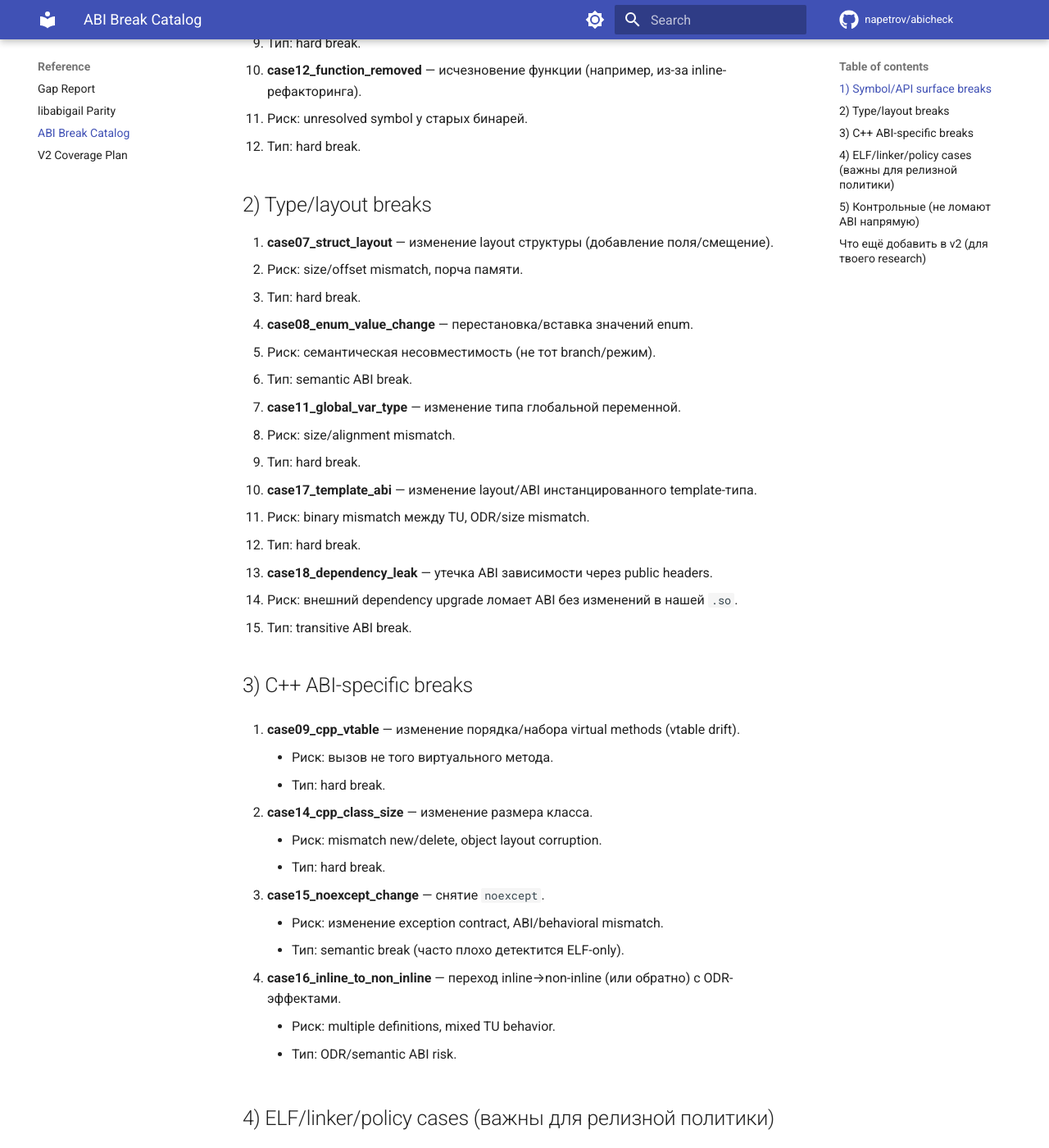
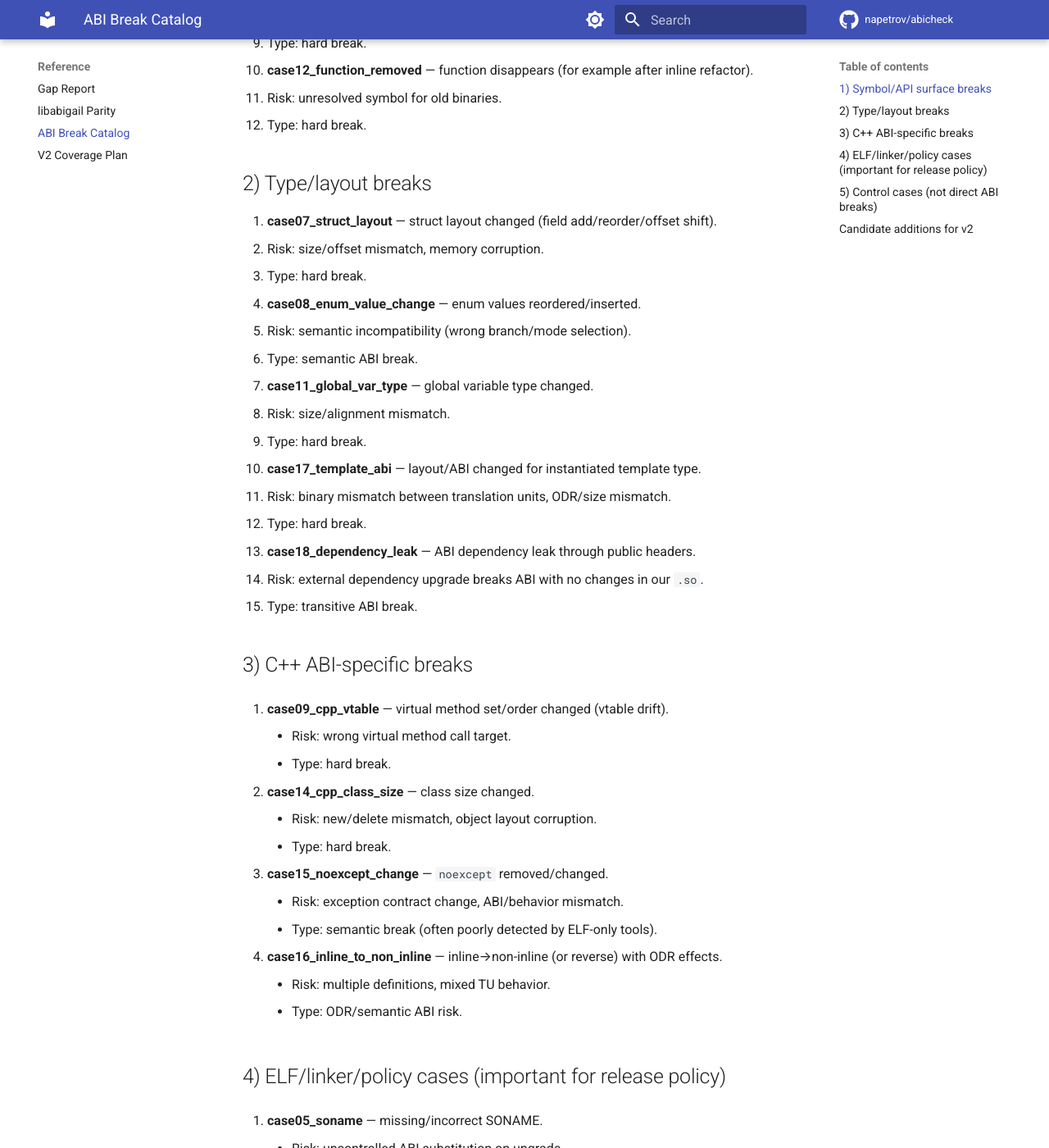
Before and after one commit to napetrov/abicheck, an MkDocs documentation site: the page built from docs/abi_breaking_cases_catalog_ru.md, in a window 1280 px wide and 1400 px high, scrolled down 599 px. Shown: the whole window at 82% size. Built offline with MkDocs 1.6.1 and Material for MkDocs 9.7.7, drawn with Linux system fonts in a browser that asks for light colours; comment, search, counter and statistics services are not loaded; some of the changed text lies outside the part shown.

Commit message:
docs: translate breakage guides to English only

```diff
--- a/docs/abi_breaking_cases_catalog_ru.md
+++ b/docs/abi_breaking_cases_catalog_ru.md
@@ -1,95 +1,96 @@
 # ABI Breaking Cases Catalog (v1)
 
-Ниже — систематизация кейсов из `examples/case01..case18` для исследования сценариев **ломания обратной совместимости ABI**.
+Below is a structured catalog of cases from `examples/case01..case18` for studying
+**ABI backward-compatibility breakage** scenarios.
 
 ## 1) Symbol/API surface breaks
 
-1. **case01_symbol_removal** — удаление публичного символа из `.so`.
-   - Риск: runtime loader error/undefined symbol.
-   - Тип: hard break.
+1. **case01_symbol_removal** — removal of a public symbol from `.so`.
+   - Risk: runtime loader error / undefined symbol.
+   - Type: hard break.
 
-2. **case02_param_type_change** — изменение типа аргумента функции.
-   - Риск: ABI mismatch по calling convention/register usage.
-   - Тип: hard break.
+2. **case02_param_type_change** — function parameter type changed.
+   - Risk: ABI mismatch in calling convention/register usage.
+   - Type: hard break.
 
-3. **case10_return_type** — изменение типа возвращаемого значения.
-   - Риск: truncation/UB на стороне потребителя.
-   - Тип: hard break.
+3. **case10_return_type** — function return type changed.
+   - Risk: truncation / UB on the consumer side.
+   - Type: hard break.
 
-4. **case12_function_removed** — исчезновение функции (например, из-за inline-рефакторинга).
-   - Риск: unresolved symbol у старых бинарей.
-   - Тип: hard break.
+4. **case12_function_removed** — function disappears (for example after inline refactor).
+   - Risk: unresolved symbol for old binaries.
+   - Type: hard break.
 
 ## 2) Type/layout breaks
 
-5. **case07_struct_layout** — изменение layout структуры (добавление поля/смещение).
-   - Риск: size/offset mismatch, порча памяти.
-   - Тип: hard break.
+5. **case07_struct_layout** — struct layout changed (field add/reorder/offset shift).
+   - Risk: size/offset mismatch, memory corruption.
+   - Type: hard break.
 
-6. **case08_enum_value_change** — перестановка/вставка значений enum.
-   - Риск: семантическая несовместимость (не тот branch/режим).
-   - Тип: semantic ABI break.
+6. **case08_enum_value_change** — enum values reordered/inserted.
+   - Risk: semantic incompatibility (wrong branch/mode selection).
+   - Type: semantic ABI break.
 
-7. **case11_global_var_type** — изменение типа глобальной переменной.
-   - Риск: size/alignment mismatch.
-   - Тип: hard break.
+7. **case11_global_var_type** — global variable type changed.
+   - Risk: size/alignment mismatch.
+   - Type: hard break.
 
-8. **case17_template_abi** — изменение layout/ABI инстанцированного template-типа.
-   - Риск: binary mismatch между TU, ODR/size mismatch.
-   - Тип: hard break.
+8. **case17_template_abi** — layout/ABI changed for instantiated template type.
+   - Risk: binary mismatch between translation units, ODR/size mismatch.
+   - Type: hard break.
 
-9. **case18_dependency_leak** — утечка ABI зависимости через public headers.
-   - Риск: внешний dependency upgrade ломает ABI без изменений в нашей `.so`.
-   - Тип: transitive ABI break.
+9. **case18_dependency_leak** — ABI dependency leak through public headers.
+   - Risk: external dependency upgrade breaks ABI with no changes in our `.so`.
+   - Type: transitive ABI break.
 
 ## 3) C++ ABI-specific breaks
 
-10. **case09_cpp_vtable** — изменение порядка/набора virtual methods (vtable drift).
-    - Риск: вызов не того виртуального метода.
-    - Тип: hard break.
+10. **case09_cpp_vtable** — virtual method set/order changed (vtable drift).
+    - Risk: wrong virtual method call target.
+    - Type: hard break.
 
-11. **case14_cpp_class_size** — изменение размера класса.
-    - Риск: mismatch new/delete, object layout corruption.
-    - Тип: hard break.
+11. **case14_cpp_class_size** — class size changed.
+    - Risk: new/delete mismatch, object layout corruption.
+    - Type: hard break.
 
-12. **case15_noexcept_change** — снятие `noexcept`.
-    - Риск: изменение exception contract, ABI/behavioral mismatch.
-    - Тип: semantic break (часто плохо детектится ELF-only).
+12. **case15_noexcept_change** — `noexcept` removed/changed.
+    - Risk: exception contract change, ABI/behavior mismatch.
+    - Type: semantic break (often poorly detected by ELF-only tools).
 
-13. **case16_inline_to_non_inline** — переход inline→non-inline (или обратно) с ODR-эффектами.
-    - Риск: multiple definitions, mixed TU behavior.
-    - Тип: ODR/semantic ABI risk.
+13. **case16_inline_to_non_inline** — inline→non-inline (or reverse) with ODR effects.
+    - Risk: multiple definitions, mixed TU behavior.
+    - Type: ODR/semantic ABI risk.
 
-## 4) ELF/linker/policy cases (важны для релизной политики)
+## 4) ELF/linker/policy cases (important for release policy)
 
-14. **case05_soname** — отсутствует SONAME.
-    - Риск: неконтролируемая подмена ABI при обновлении.
-    - Тип: policy break.
+14. **case05_soname** — missing/incorrect SONAME.
+    - Risk: uncontrolled ABI substitution on upgrade.
+    - Type: policy break.
 
-15. **case06_visibility** — утечка internal symbols наружу.
-    - Риск: случайный public ABI surface, future lock-in.
-    - Тип: ABI hygiene break.
+15. **case06_visibility** — internal symbols leaked as exports.
+    - Risk: accidental public ABI surface, future lock-in.
+    - Type: ABI hygiene break.
 
-16. **case13_symbol_versioning** — отсутствие symbol versioning.
-    - Риск: сложнее контролировать совместимость между релизами/дистрибутивами.
-    - Тип: policy/tooling break.
+16. **case13_symbol_versioning** — missing symbol versioning.
+    - Risk: harder compatibility control across releases/distributions.
+    - Type: policy/tooling break.
 
-## 5) Контрольные (не ломают ABI напрямую)
+## 5) Control cases (not direct ABI breaks)
 
-17. **case03_compat_addition** — совместимое добавление символа.
-18. **case04_no_change** — baseline без изменений.
+17. **case03_compat_addition** — compatible symbol addition.
+18. **case04_no_change** — unchanged baseline.
 
 ---
 
-## Что ещё добавить в v2 (для твоего research)
+## Candidate additions for v2
 
 1. **Calling convention drift** (`cdecl`/`stdcall`, SysV vs vectorcall).
 2. **Alignment/packing changes** (`#pragma pack`, `alignas`).
-3. **Bitfield layout changes** (compiler/version/flags dependent).
+3. **Bit-field layout changes** (compiler/version/flags dependent).
 4. **Exception type ABI changes** (throw spec + RTTI interplay).
-5. **Allocator ABI changes** (`std::pmr`, custom alloc hooks).
+5. **Allocator ABI changes** (`std::pmr`, custom allocator hooks).
 6. **STL ABI toggles** (`_GLIBCXX_USE_CXX11_ABI`, libc++/libstdc++ mixing).
 7. **Cross-compiler ABI drift** (GCC vs Clang vs MSVC for same headers).
 8. **LTO/visibility interaction** (inlined symbol disappearance with LTO).
 9. **IFUNC / CPU dispatch symbol changes**.
-10. **Weak symbol semantics changes**.
+10. **Weak symbol semantic changes**.
```
Also changed, not shown: docs/examples_breakage_guide.md (+39 -39 lines).
